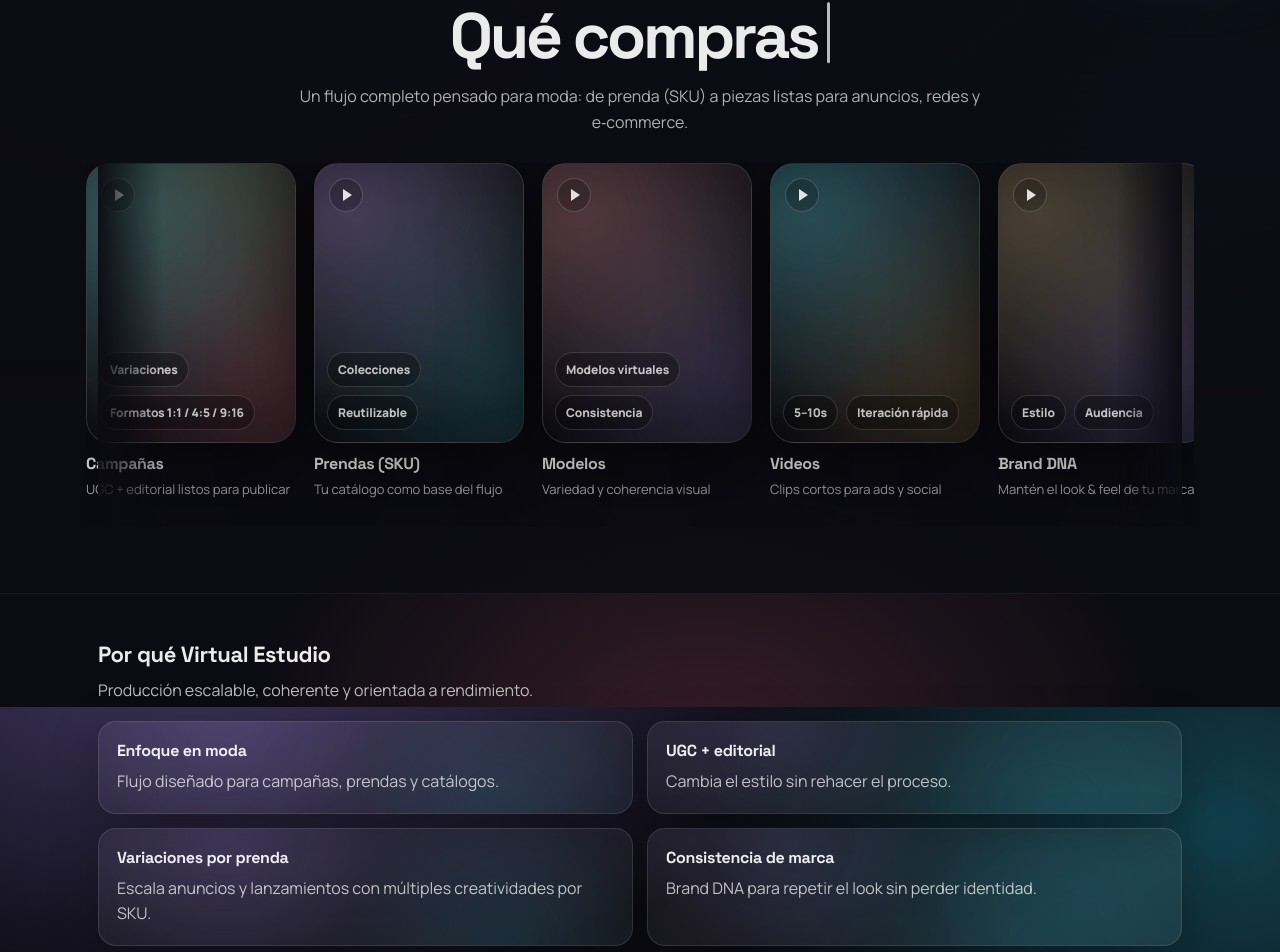
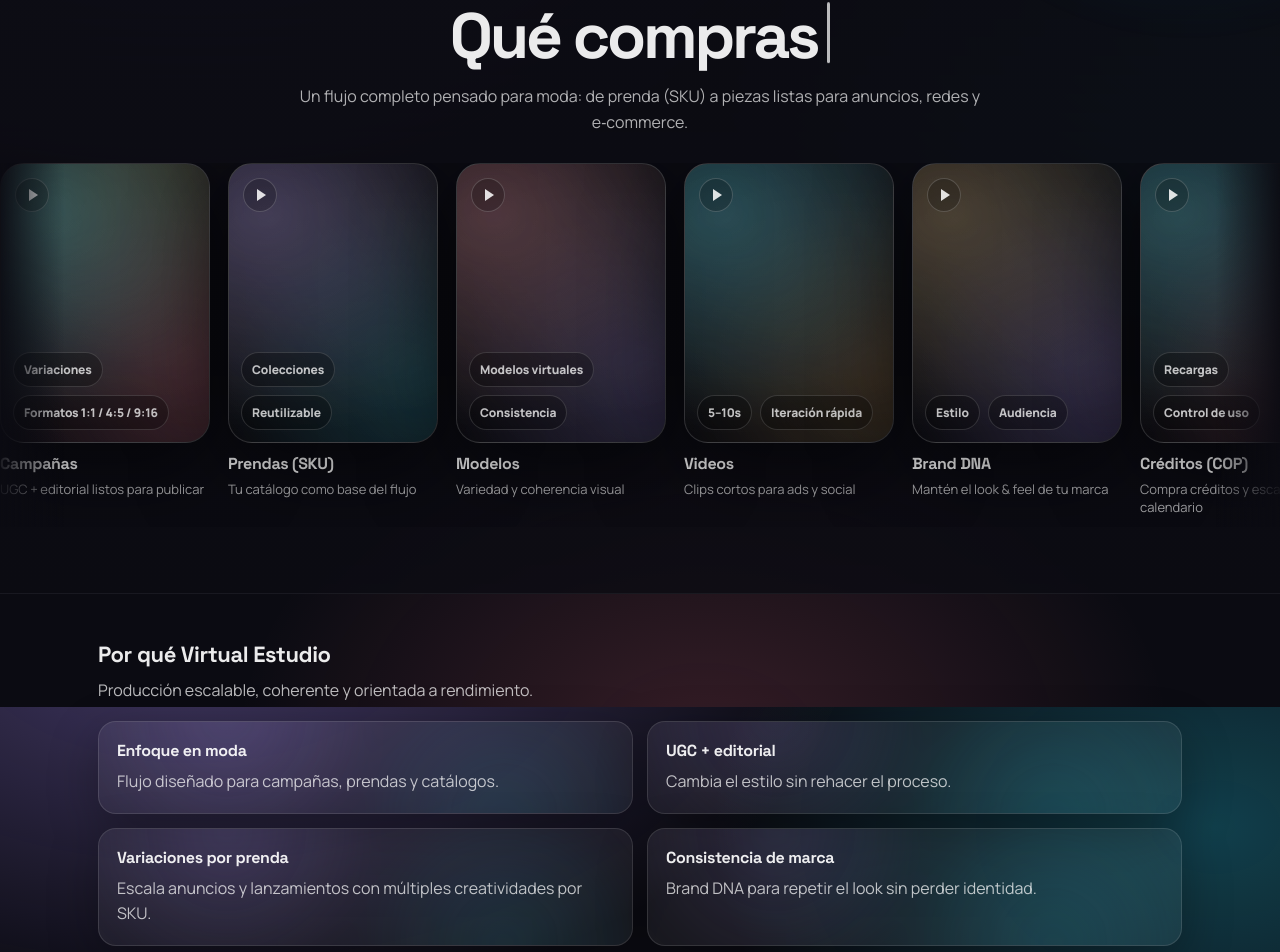
Before and after one commit to Jujo-95/virtual_estudio_web, a React (Vite) app: page / in a window 1280 px wide. Shown: the part 893-1845 px from the top of the page. Built offline with nearby package versions, Linux system fonts and the light colour scheme.

Commit message:
Make feature rail full-bleed width

```diff
--- a/src/index.css
+++ b/src/index.css
@@ -669,6 +669,8 @@ input {
 .vs-rail {
   position: relative;
   margin-top: 26px;
+  width: 100vw;
+  margin-left: calc(50% - 50vw);
 }
 
 .vs-rail::before,
@@ -697,8 +699,10 @@ input {
   grid-auto-flow: column;
   grid-auto-columns: minmax(210px, 1fr);
   gap: 18px;
-  padding: 0 12px 10px;
-  margin: 0 -12px;
+  padding: 0 18px 10px;
+  padding-left: calc(18px + env(safe-area-inset-left));
+  padding-right: calc(18px + env(safe-area-inset-right));
+  margin: 0;
   overflow-x: auto;
   overscroll-behavior-x: contain;
   scroll-snap-type: x mandatory;
```
